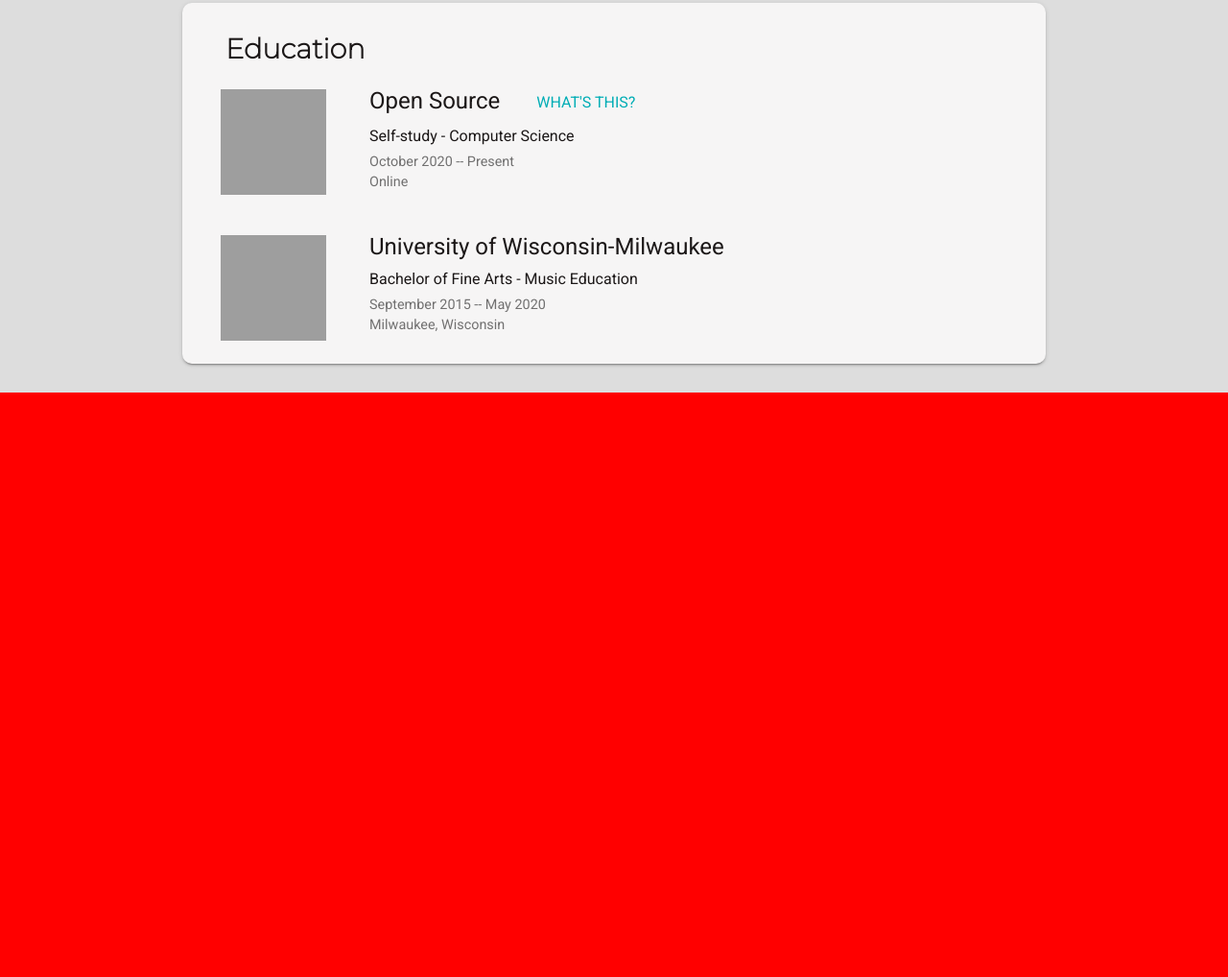
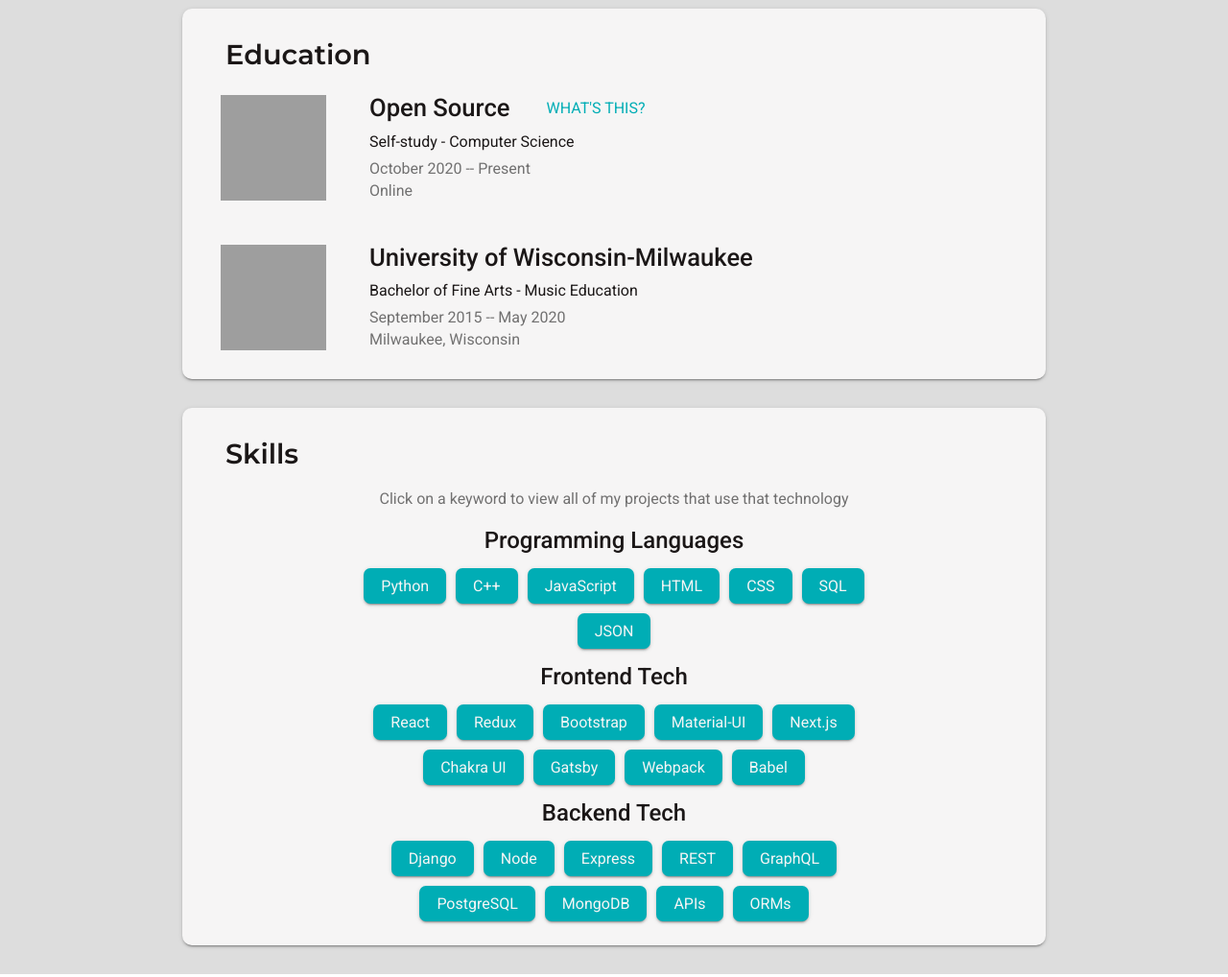
Before and after one commit to crvlwanek/resume, a Gatsby site: page / in a window 1280 px wide. Shown: the part 1227-2245 px from the top of the page at 96% size. Built offline with nearby package versions, Linux system fonts and the light colour scheme; Gatsby itself is replaced by a stand-in of ours; grey boxes are pictures that could not be loaded.

Commit message:
Added skills section

```diff
--- a/src/components/EducationSection.tsx
+++ b/src/components/EducationSection.tsx
@@ -9,8 +9,56 @@
 import theme from "../theme"
 import Modal from "./Modal"
 import MenuMask from "./MenuMask"
+import IconButton from "./IconButton"
+import CertificateIcon from "../svg/CertificateIcon"
 
 interface EducationSectionProps {}
+
+const modalStyles = {
+  banner: {
+    alignItems: "center",
+    backgroundImage: `linear-gradient(rgba(0, 0, 0, 0.4), rgba(0, 0, 0, 0.4)),
+        url(https://images.unsplash.com/photo-1456513080510-7bf3a84b82f8?ixid=MnwxMjA3fDB8MHxwaG90by1wYWdlfHx8fGVufDB8fHx8&ixlib=rb-1.2.1&auto=format&fit=crop&w=666&q=80)`,
+    backgroundPosition: "center",
+    backgroundRepeat: "no-repeat",
+    backgroundSize: "cover",
+    borderRadius: "20px 0 0 0",
+    color: theme.light1,
+    display: "flex",
+    fontFamily: theme.font1,
+    fontSize: "1.8rem",
+    fontWeight: 700,
+    height: "225px",
+    justifyContent: "center",
+    textAlign: "center" as "center",
+    textShadow: `2px 2px 5px ${theme.dark1}`,
+  },
+  textBox: {
+    padding: "10px",
+  },
+  description: {
+    textAlign: "center" as "center",
+  },
+  subjectName: {
+    color: theme.dark1,
+    fontFamily: theme.font1,
+    fontWeight: 600,
+    padding: "10px",
+  },
+  flexRow: {
+    alignItems: "center",
+    display: "flex",
+  },
+  placeholder: {
+    height: "45px",
+    width: "50px",
+  },
+  link: {
+    color: theme.primary1,
+    paddingLeft: "10px",
+    textDecoration: "none",
+  },
+}
 
 const EducationSection: React.FC<EducationSectionProps> = ({}) => {
   const [modalOpen, setModalOpen] = React.useState(false)
@@ -18,7 +66,7 @@
   const handleModalClose = () => setModalOpen(false)
 
   return (
-    <GenericSection bottom name="education">
+    <GenericSection name="education">
       {data.education.map(item => (
         <div className="flexRowCol" key={item.institution} style={styles.row}>
           <div
@@ -47,10 +95,45 @@
                     What's this?
                   </Button>
                   <MenuMask condition={modalOpen} onClick={handleModalClose} />
-                  <Modal
-                    closeFunction={handleModalClose}
-                    condition={modalOpen}
-                  />
+                  <Modal closeFunction={handleModalClose} condition={modalOpen}>
+                    <div style={modalStyles.banner}>
+                      <h1>Open Source Computer Science</h1>
+                    </div>
+                    <div style={modalStyles.textBox}>
+                      <p style={modalStyles.description}>
+                        A collection of online courses by reputable universities
+                        intended to satisfy the requirements of a traditional
+                        Bachelor's degree in Computer Science.
+                      </p>
+                      {item?.onlineClasses?.map(subject => (
+                        <>
+                          <h1 style={modalStyles.subjectName}>
+                            {subject.name}
+                          </h1>
+                          {subject.courses.map(course => (
+                            <div style={modalStyles.flexRow}>
+                              {course.credential ? (
+                                <IconButton
+                                  link={course.credential}
+                                  icon={CertificateIcon}
+                                />
+                              ) : (
+                                <div style={modalStyles.placeholder}></div>
+                              )}
+                              <a
+                                target="_blank"
+                                rel="noreferrer"
+                                style={modalStyles.link}
+                                href={course.link}
+                              >
+                                {course.courseName}
+                              </a>
+                            </div>
+                          ))}
+                        </>
+                      ))}
+                    </div>
+                  </Modal>
                 </div>
               )}
             >
--- a/src/components/GenericSection.tsx
+++ b/src/components/GenericSection.tsx
@@ -11,6 +11,7 @@
 const styles = {
   genericSection: {
     background: theme.background1,
+    fontFamily: theme.font2,
     paddingLeft: "15px",
     paddingRight: "15px",
   },
@@ -35,6 +36,7 @@
   header: {
     fontFamily: theme.font1,
     fontSize: "1.8rem",
+    fontWeight: 600,
     marginLeft: "30px",
     textAlign: "left" as "left",
     textTransform: "capitalize" as "capitalize",
--- a/src/components/HeroSplash.tsx
+++ b/src/components/HeroSplash.tsx
@@ -33,8 +33,9 @@
   },
   splashText: {
     color: theme.light1,
-    fontFamily: "var(--hero__splash-text-font)",
+    fontFamily: theme.font1,
     fontSize: "3rem",
+    fontWeight: 400,
     margin: 0,
     width: "100%",
   },
--- a/src/components/Modal.tsx
+++ b/src/components/Modal.tsx
@@ -14,10 +14,12 @@
 const styles = {
   modal: {
     background: theme.light1,
+    borderRadius: "20px 0 0 20px",
     height: "93%",
     inset: "0",
     margin: "auto",
     maxWidth: "600px",
+    overflowY: "scroll" as "scroll",
     position: "fixed" as "fixed",
     width: "90%",
     zIndex: 3,
--- a/src/components/NameBlock.tsx
+++ b/src/components/NameBlock.tsx
@@ -14,6 +14,7 @@
   },
   name: {
     fontSize: "1.8rem",
+    fontWeight: 400,
     padding: "5px",
   },
   title: {
--- a/src/components/NavBar.tsx
+++ b/src/components/NavBar.tsx
@@ -27,6 +27,7 @@
   navScroll: {
     backgroundColor: theme.light1,
     borderColor: theme.dark1,
+    boxShadow: "1px 1px 3px #888888",
     color: theme.dark1,
   },
   wrapper: {
--- /dev/null
+++ b/src/components/SkillsSection.tsx
@@ -0,0 +1,53 @@
+import * as React from "react"
+
+import data from "../site-data.json"
+import theme from "../theme"
+import Button from "./Button"
+
+import GenericSection from "./GenericSection"
+
+interface SkillsSectionProps {}
+
+const styles = {
+  description: {
+    color: theme.textSecondary,
+    padding: "20px",
+  },
+  skillHeader: {
+    fontWeight: 500,
+  },
+  chipBox: {
+    margin: "auto",
+    maxWidth: "600px",
+    padding: "10px",
+  },
+}
+
+const SkillsSection: React.FC<SkillsSectionProps> = ({}) => {
+  return (
+    <GenericSection bottom name="skills">
+      <p style={styles.description}>
+        Click on a keyword to view all of my projects that use that technology
+      </p>
+      {data.skills.map(skill => (
+        <>
+          <h2 style={styles.skillHeader}>{skill.name}</h2>
+          <div style={styles.chipBox}>
+            {skill.items.map(item => (
+              <Button
+                color={theme.primary1}
+                href={`https://github.com/crvlwanek?tab=repositories&q=${item}`}
+                textColor={theme.light1}
+                customStyles={{ margin: "5px" }}
+              >
+                {item}
+              </Button>
+            ))}
+          </div>
+        </>
+      ))}
+    </GenericSection>
+  )
+}
+
+export default SkillsSection
--- a/src/components/sectionStyles.tsx
+++ b/src/components/sectionStyles.tsx
@@ -22,17 +22,16 @@
     textAlign: "left" as "left",
   },
   title: {
-    fontSize: "1.5rem",
-    fontWeight: 400,
+    fontSize: "1.6rem",
+    fontWeight: 500,
     padding: "3px 0",
   },
   subtitle: {
-    fontWeight: 100,
+    fontWeight: 400,
     padding: "7px 0",
   },
   detailText: {
     color: theme.textSecondary,
-    fontSize: "0.9rem",
     padding: "2px 0",
   },
   list: {
--- a/src/components/styles.css
+++ b/src/components/styles.css
@@ -1,7 +1,27 @@
-@import url("https://fonts.googleapis.com/css2?family=Montserrat:wght@200&family=Roboto&display=swap");
+@import url("https://fonts.googleapis.com/css2?family=Montserrat:wght@100;200;300;400;500;600;700;800;900&family=Roboto:wght@100;300;400;500;700;900&display=swap");
 
 * {
   margin: 0;
+}
+
+/* width */
+::-webkit-scrollbar {
+  width: 10px;
+}
+
+/* Track */
+::-webkit-scrollbar-track {
+  background: #f1f1f1;
+}
+
+/* Handle */
+::-webkit-scrollbar-thumb {
+  background: #888;
+}
+
+/* Handle on hover */
+::-webkit-scrollbar-thumb:hover {
+  background: #555;
 }
 
 @media (min-width: 1025px) {
--- a/src/pages/index.tsx
+++ b/src/pages/index.tsx
@@ -11,6 +11,7 @@
 import IconBar from "../components/IconBar"
 import WorkSection from "../components/WorkSection"
 import EducationSection from "../components/EducationSection"
+import SkillsSection from "../components/SkillsSection"
 
 const splashImage =
   "https://images.unsplash.com/photo-1437419764061-2473afe69fc2?ixid=MnwxMjA3fDB8MHxwaG90by1wYWdlfHx8fGVufDB8fHx8&ixlib=rb-1.2.1&auto=format&fit=crop&w=890&q=80"
@@ -41,8 +42,7 @@
       </HeroSplash>
       <WorkSection />
       <EducationSection />
-      <div style={{ height: "100vh", width: "100%", background: "red" }} />
-      <div style={{ height: "100vh", width: "100%", background: "blue" }} />
+      <SkillsSection />
     </>
   )
 }
--- a/src/site-data.json
+++ b/src/site-data.json
@@ -27,7 +27,7 @@
       "endDate": "Present",
       "location": "Online",
       "logo": "https://upload.wikimedia.org/wikipedia/commons/thumb/9/97/Coursera-Logo_600x600.svg/1200px-Coursera-Logo_600x600.svg.png",
-      "online classes": [
+      "onlineClasses": [
         {
           "name": "Computer Science",
           "courses": [
```
Also changed, not shown: src/components/Chip.tsx (added, +19 -0 lines), src/svg/CertificateIcon.tsx (added, +35 -0 lines).
